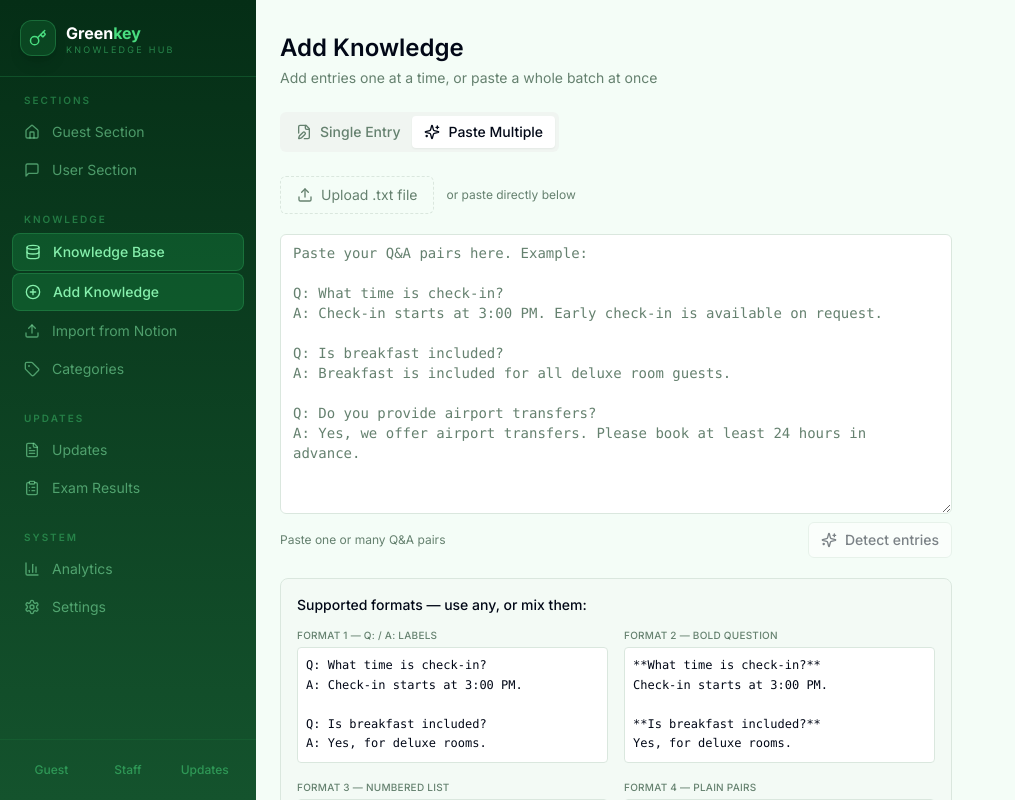
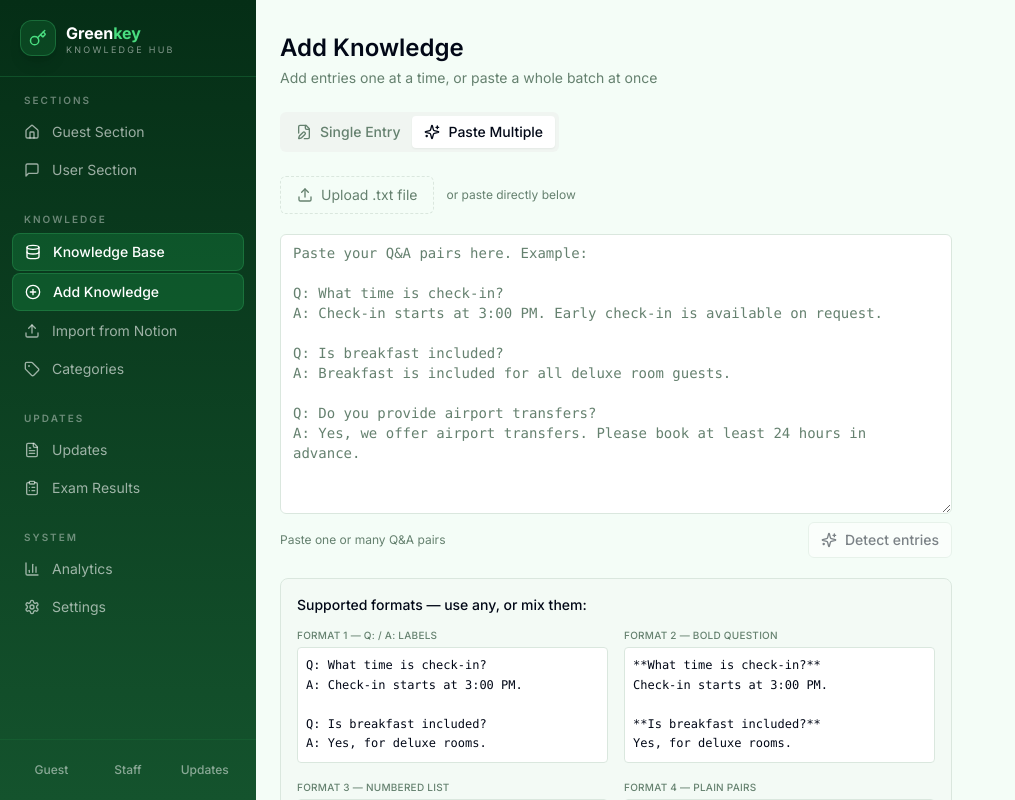
Before and after one commit to johnallen-dev/knowledge-bank-dashboard, a Next.js app: page /knowledge-base/new in a window 1280 px wide. Shown: the whole page, without its empty margins (0-1015 px from the left). Built offline with nearby package versions, Linux system fonts and the light colour scheme.

Commit message:
Sidebar: all text white

```diff
--- a/components/layout/Sidebar.tsx
+++ b/components/layout/Sidebar.tsx
@@ -47,7 +47,7 @@ export function Sidebar() {
             <p className="font-bold text-white text-base leading-tight">
               Green<span className="text-green-400">key</span>
             </p>
-            <p className="text-green-400/50 text-[9px] uppercase tracking-[0.25em] leading-none mt-0.5">Knowledge Hub</p>
+            <p className="text-white/50 text-[9px] uppercase tracking-[0.25em] leading-none mt-0.5">Knowledge Hub</p>
           </div>
         </Link>
       </div>
@@ -58,7 +58,7 @@ export function Sidebar() {
           const items = NAV.filter(n => n.section === section)
           return (
             <div key={section} className={si > 0 ? 'pt-1' : undefined}>
-              <p className="px-3 pb-1.5 text-[10px] font-semibold text-green-400/40 uppercase tracking-[0.2em]">
+              <p className="px-3 pb-1.5 text-[10px] font-semibold text-white/40 uppercase tracking-[0.2em]">
                 {SECTION_LABELS[section]}
               </p>
               <div className="space-y-0.5">
@@ -80,8 +80,8 @@ export function Sidebar() {
             className={cn(
               'flex-1 text-center text-xs py-1.5 rounded-lg font-medium transition-all',
               pathname === '/guest'
-                ? 'bg-green-500/25 text-green-300 border border-green-400/30'
-                : 'text-green-400/50 hover:bg-green-800/40 hover:text-green-300'
+                ? 'bg-green-500/25 text-white border border-green-400/30'
+                : 'text-white/50 hover:bg-green-800/40 hover:text-white'
             )}
           >
             Guest
@@ -91,8 +91,8 @@ export function Sidebar() {
             className={cn(
               'flex-1 text-center text-xs py-1.5 rounded-lg font-medium transition-all',
               pathname === '/user'
-                ? 'bg-green-500/25 text-green-300 border border-green-400/30'
-                : 'text-green-400/50 hover:bg-green-800/40 hover:text-green-300'
+                ? 'bg-green-500/25 text-white border border-green-400/30'
+                : 'text-white/50 hover:bg-green-800/40 hover:text-white'
             )}
           >
             Staff
@@ -102,8 +102,8 @@ export function Sidebar() {
             className={cn(
               'flex-1 text-center text-xs py-1.5 rounded-lg font-medium transition-all',
               pathname.startsWith('/updates')
-                ? 'bg-green-500/25 text-green-300 border border-green-400/30'
-                : 'text-green-400/50 hover:bg-green-800/40 hover:text-green-300'
+                ? 'bg-green-500/25 text-white border border-green-400/30'
+                : 'text-white/50 hover:bg-green-800/40 hover:text-white'
             )}
           >
             Updates
@@ -127,8 +127,8 @@ function NavItem({
       className={cn(
         'flex items-center gap-3 px-3 py-2 rounded-lg text-sm transition-all',
         active
-          ? 'bg-green-500/20 text-green-300 font-medium border border-green-400/20'
-          : 'text-green-300/55 hover:bg-green-800/40 hover:text-green-200'
+          ? 'bg-green-500/20 text-white font-medium border border-green-400/20'
+          : 'text-white/60 hover:bg-green-800/40 hover:text-white'
       )}
     >
       <item.icon className="h-4 w-4 shrink-0" />
```
